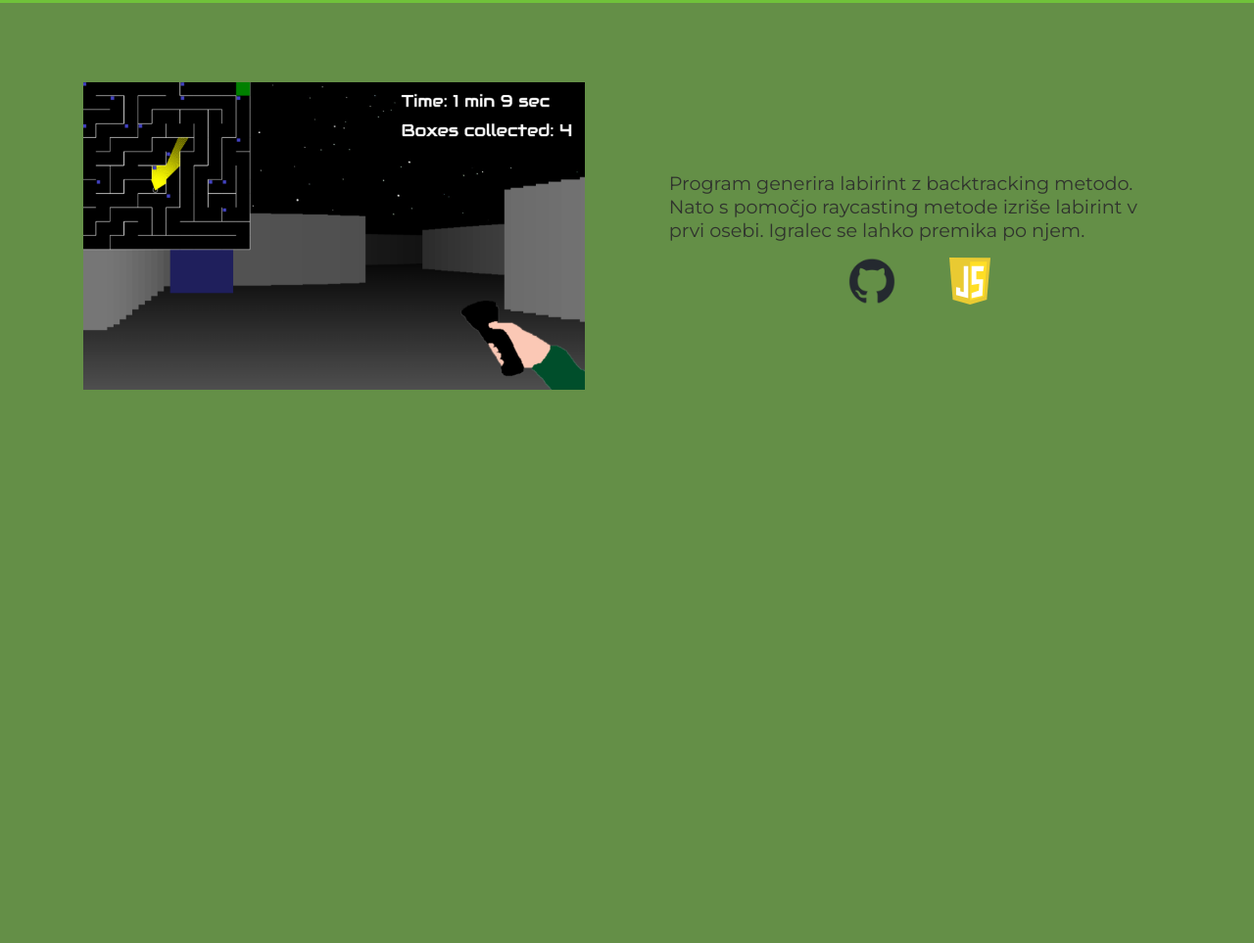
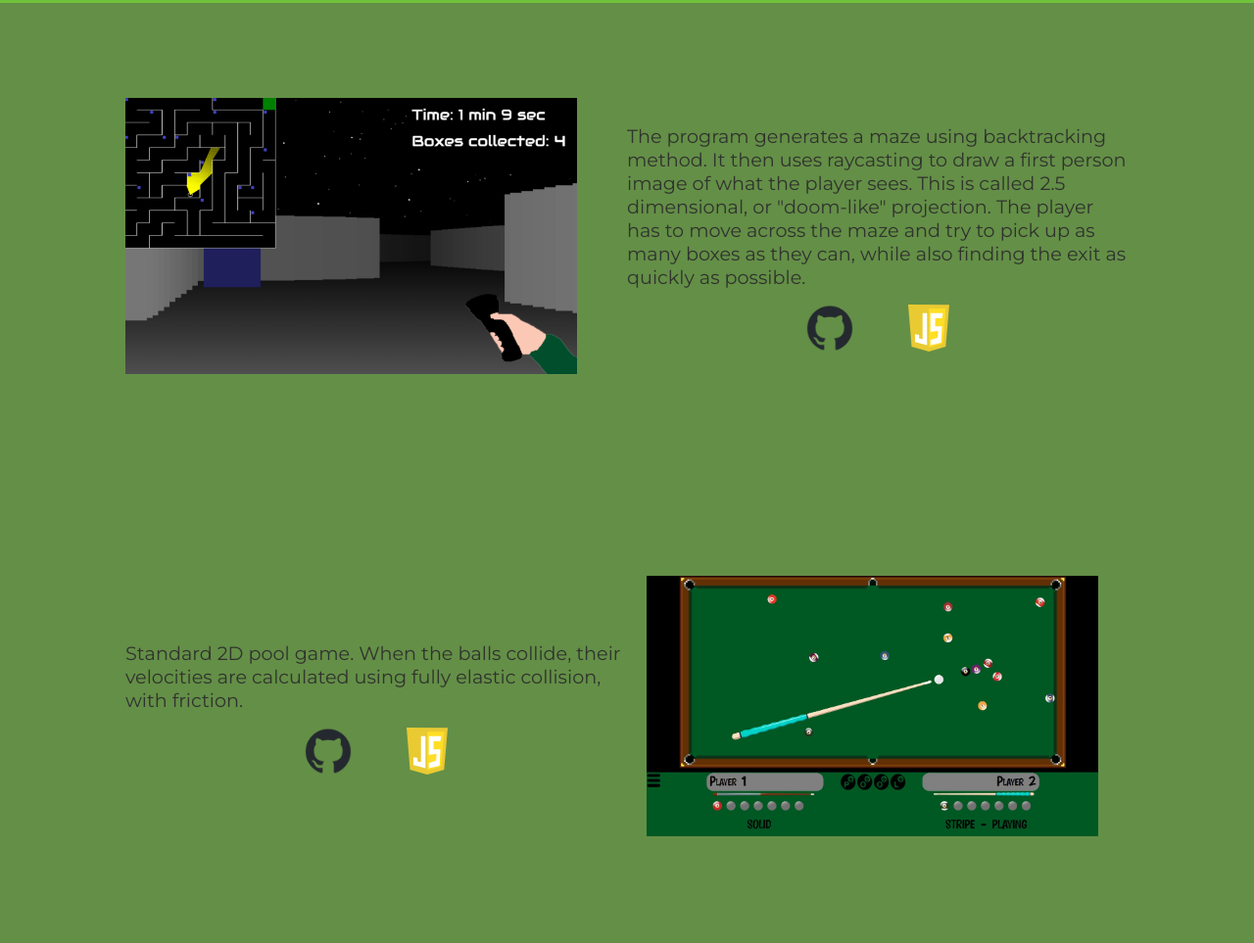
Before and after one commit to juremrzek/juremrzek.github.io, a plain HTML site: page index.html in a window 1280 px wide. Shown: the part 365-1328 px from the top of the page at 98% size. Before the commit the page ends 848 px from the top, so only its background shows below. Drawn offline with Linux system fonts and the light colour scheme; a web font is replaced by a local one.

Commit message:
Change project image size and paddings

```diff
--- a/index.html
+++ b/index.html
@@ -20,8 +20,9 @@
             <a href="https://juremrzek.github.io/Backlight/" target="_blank"><img src="slike/backlight.png" alt="Screenshot of backlight project"></a>
         </div>
         <div>
-            <p>Program generira labirint z backtracking metodo. Nato s pomočjo raycasting metode
-                izriše labirint v prvi osebi. Igralec se lahko premika po njem.</p>
+            <p>The program generates a maze using backtracking method. It then uses raycasting to draw a first person image of what the player sees.
+                This is called 2.5 dimensional, or "doom-like" projection. The player has to move across the maze and try to pick up as many boxes as they can,
+                while also finding the exit as quickly as possible.</p>
             <div class="projectIcons">
                 <a href="https://github.com/juremrzek/Backlight" target="_blank">
                     <img src="slike/github.png">
@@ -31,5 +32,21 @@
                 </a></div>
         </div>
     </div>
+
+    <div class="project">
+        <div>
+            <p>Standard 2D pool game. When the balls collide, their velocities are calculated using fully elastic collision, with friction.</p>
+            <div class="projectIcons">
+                <a href="https://github.com/juremrzek/pool" target="_blank">
+                    <img src="slike/github.png">
+                </a>
+                <a href="https://www.javascript.com/" target="_blank">
+                    <img src="slike/javascript-1.svg">
+                </a></div>
+        </div>
+        <div>
+            <a href="https://juremrzek.github.io/pool/" target="_blank"><img src="slike/pool.jpg" alt="Screenshot of pool project" style="margin-left: 20px"></a>
+        </div>
+    </div>
 </body>
 </html>
--- a/style.css
+++ b/style.css
@@ -13,7 +13,7 @@
 body{
     font-family: "montserrat";
     color: #30332E;
-    background-color: #648F47;
+    background: #70C23A;
 }
 #navbar {
     background: #70C23A;
@@ -24,6 +24,7 @@ body{
     top: 0;
     justify-content: right;
     align-items: center;
+    z-index: 100;
 }
 #navbar div {
     width: 15%;
@@ -58,7 +59,7 @@ body{
     width: 100%;
     height: 30rem;
     display: flex;
-    justify-content: space-evenly;
+    justify-content: center;
 }
 .project > div {
     width: 40%;
@@ -68,7 +69,8 @@ body{
     flex-direction: column;
 }
 .project > div > a > img{
-    width: 100%;
+    width: 90%;
+    margin-left: 0;
 }
 .project img {
     transition: 0.4s ease-out;
```
Also changed, not shown: slike/java-14.svg (deleted), slike/java-2.svg (deleted), slike/java-4.svg (deleted), slike/java-icon.svg (deleted), slike/pool.jpg (added).
